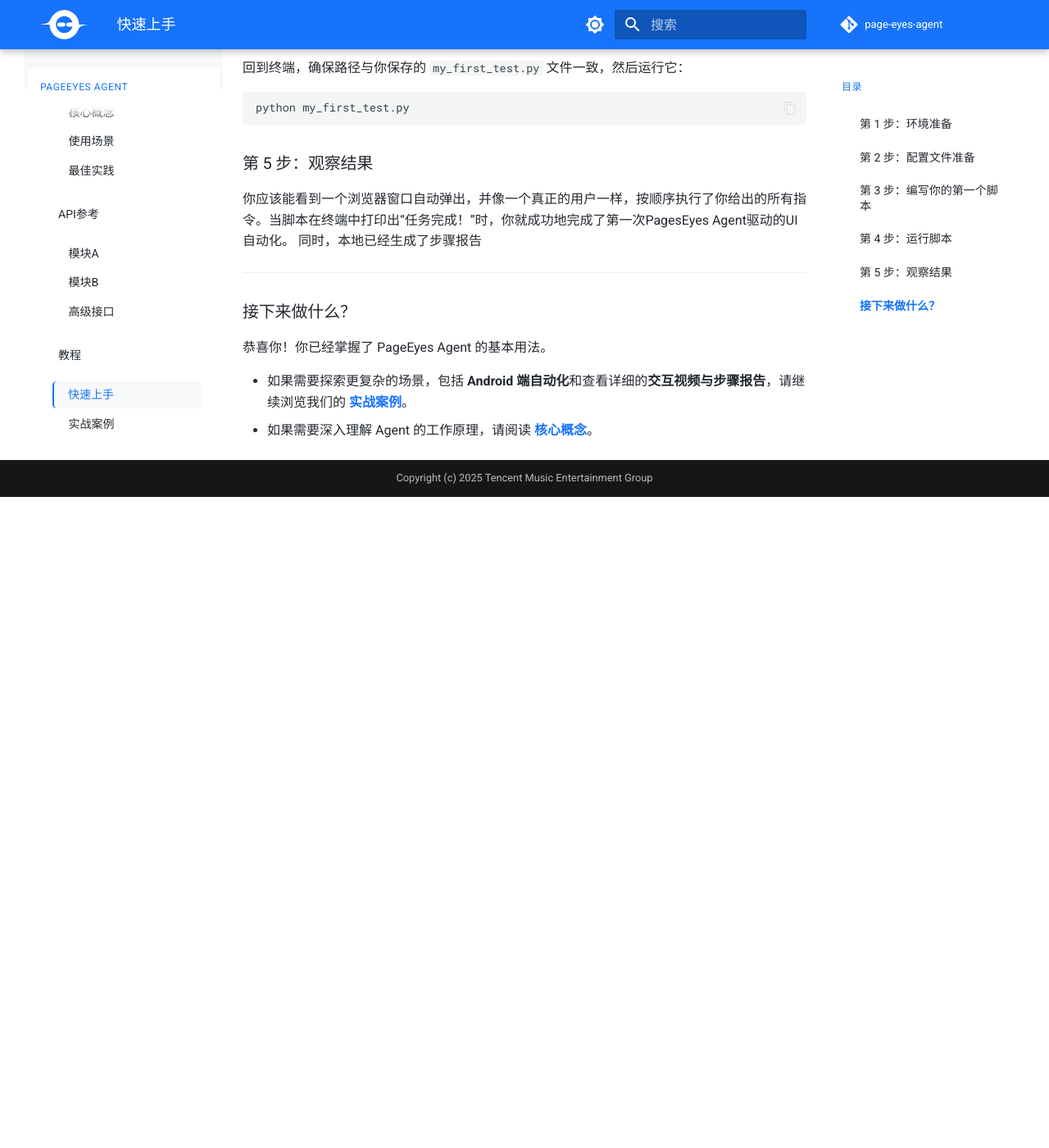
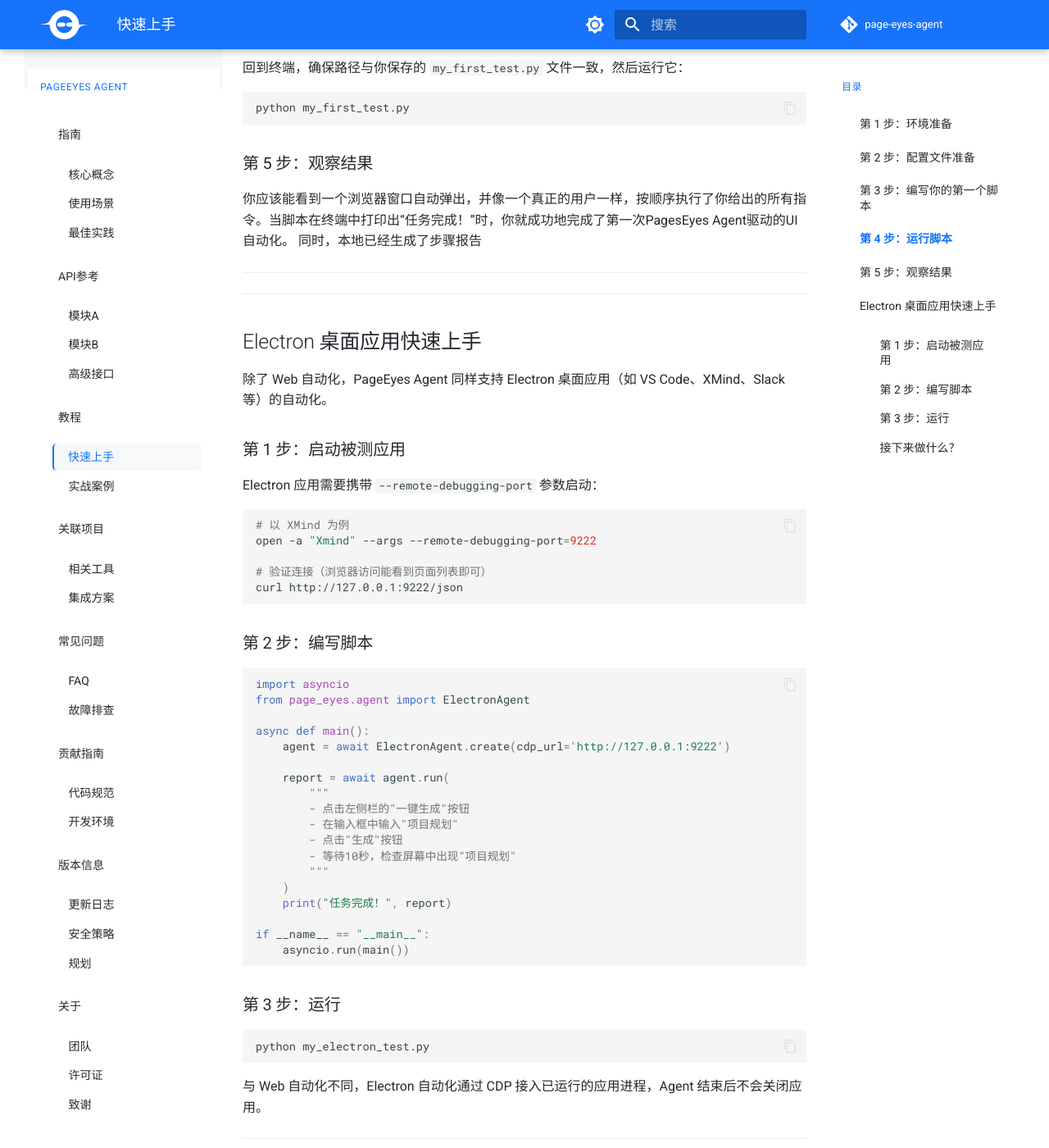
Before and after one commit to tencentmusic/page-eyes-agent, an MkDocs documentation site: the page built from docs/tutorials/quickstart.md, in a window 1280 px wide and 1400 px high, scrolled down 1934 px. Shown: the whole window at 82% size. Built offline with MkDocs 1.6.1 and Material for MkDocs 9.7.7, drawn with Linux system fonts in a browser that asks for light colours; comment, search, counter and statistics services are not loaded; before the commit the page ends 2540 px from its top, so only the background shows below that.

Commit message:
feat：补充eletron功能相关文档

````diff
--- a/docs/changelog.md
+++ b/docs/changelog.md
@@ -1,6 +1,18 @@
 # 更新日志
 
 本文档记录 PageEyes Agent 项目的所有重要变更。格式基于 [Keep a Changelog](https://keepachangelog.com/zh-CN/1.0.0/)，并且本项目遵循 [语义化版本](https://semver.org/lang/zh-CN/)。
+
+## 2026-03-22
+### 新增
+  - 支持 Electron 桌面应用自动化（VS Code、XMind、Slack 等）
+  - 新增 ElectronDevice：通过 CDP 接入已运行的 Electron 进程，支持多窗口切换和页面栈管理
+  - 新增 ElectronAgentTool：继承 WebAgentTool，覆写 screenshot（scale='css' 修复 Retina 坐标偏移）、click、close_window、tear_down
+  - 新增 ElectronAgent：异步工厂方法创建实例
+  - 新增 electron_agent 测试 fixture 及测试用例
+
+### 优化
+  - 全局 Black/isort 代码格式化
+  - flake8 修复：移除未使用导入、修复空 f-string、修复超长行
 
 ## 2026-02-13
 ### 新增
--- a/docs/getting-started/demo.md
+++ b/docs/getting-started/demo.md
@@ -82,6 +82,35 @@
 ```
 
 
+## Electron 桌面应用
+
+```Python
+import asyncio
+
+from page_eyes.agent import ElectronAgent
+
+
+async def main():
+    # 被测应用需先以 --remote-debugging-port=9222 启动
+    # 例如: open -a "Xmind" --args --remote-debugging-port=9222
+    electron_agent = await ElectronAgent.create(cdp_url='http://127.0.0.1:9222')
+
+    await electron_agent.run(
+        """
+        - 点击左侧栏的"一键生成"按钮
+        - 在一键生成面板中输入"AI agent 技术架构"
+        - 点击"生成"按钮
+        - 等待10秒，直到页面中出现新生成的思维导图
+        - 检查屏幕中出现"AI agent 技术架构"
+        """
+    )
+
+
+if __name__ == "__main__":
+    asyncio.run(main())
+```
+
+
 ## PC Web端
 
 ```Python
--- a/docs/getting-started/installation.md
+++ b/docs/getting-started/installation.md
@@ -215,7 +215,44 @@
 export IOS_WDA_URL="http://YOUR_DEVICE_IP:8100"
 ```
 
-### 5. MinIO（可选，用于报告存储）
+### 5. Electron 桌面应用（仅 Electron 自动化需要）
+
+如果计划对 Electron 桌面应用（如 VS Code、XMind、Slack、Notion 等）进行自动化，需要以携带远程调试端口的方式启动被测应用。
+
+#### 步骤 1：启动 Electron 应用
+
+```bash
+# macOS 通用方式（大多数 Electron 应用支持）
+open -a "应用名称" --args --remote-debugging-port=9222
+
+# 以 XMind 为例
+open -a "Xmind" --args --remote-debugging-port=9222
+```
+
+#### 步骤 2：验证 CDP 连接
+
+在浏览器中访问以下地址，能看到页面列表即表示连接成功：
+
+```
+http://127.0.0.1:9222/json
+```
+
+或使用命令行验证：
+
+```bash
+curl http://127.0.0.1:9222/json
+```
+
+!!! tip
+    如果应用不支持 `--remote-debugging-port` 参数，可能需要通过修改应用的启动脚本或快捷方式来添加该参数。
+
+#### 注意事项
+
+- Electron 自动化复用 Playwright 浏览器驱动，无需额外安装依赖
+- Agent 通过 CDP 接入已运行的进程，不会启动或关闭 Electron 应用
+- macOS Retina 屏幕下已自动处理 DPR 坐标缩放（`scale='css'`）
+
+### 6. MinIO（可选，用于报告存储）
 
 如果您需要存储和共享测试报告，可以配置 MinIO：
 
@@ -423,13 +460,25 @@
    # 如果服务未运行，在 Xcode 中重新运行 Test
    ```
 
-5. **iOS 设备信任问题**
+5. **Electron CDP 连接失败**
+   ```bash
+   # 确认应用已带调试端口启动
+   curl http://127.0.0.1:9222/json
+
+   # 如果无响应，重新启动应用
+   open -a "AppName" --args --remote-debugging-port=9222
+
+   # 确认端口未被占用
+   lsof -i :9222
+   ```
+
+7. **iOS 设备信任问题**
     - 在设备上打开 **设置 > 通用 > VPN与设备管理**
     - 信任开发者证书
     - 在 **设置 > 隐私与安全性 > 开发者模式** 中启用开发者模式
     - 重启设备
 
-6. **Xcode 签名错误**
+8. **Xcode 签名错误**
     - 确保已登录 Apple ID（Xcode > Preferences > Accounts）
     - 选择正确的开发团队
     - 修改 Bundle Identifier 确保唯一性
--- a/docs/tutorials/quickstart.md
+++ b/docs/tutorials/quickstart.md
@@ -107,6 +107,57 @@
 
 ---
 
+---
+
+## Electron 桌面应用快速上手
+
+除了 Web 自动化，PageEyes Agent 同样支持 Electron 桌面应用（如 VS Code、XMind、Slack 等）的自动化。
+
+### 第 1 步：启动被测应用
+
+Electron 应用需要携带 `--remote-debugging-port` 参数启动：
+
+```bash
+# 以 XMind 为例
+open -a "Xmind" --args --remote-debugging-port=9222
+
+# 验证连接（浏览器访问能看到页面列表即可）
+curl http://127.0.0.1:9222/json
+```
+
+### 第 2 步：编写脚本
+
+```python
+import asyncio
+from page_eyes.agent import ElectronAgent
+
+async def main():
+    agent = await ElectronAgent.create(cdp_url='http://127.0.0.1:9222')
+
+    report = await agent.run(
+        """
+        - 点击左侧栏的"一键生成"按钮
+        - 在输入框中输入"项目规划"
+        - 点击"生成"按钮
+        - 等待10秒，检查屏幕中出现"项目规划"
+        """
+    )
+    print("任务完成！", report)
+
+if __name__ == "__main__":
+    asyncio.run(main())
+```
+
+### 第 3 步：运行
+
+```bash
+python my_electron_test.py
+```
+
+与 Web 自动化不同，Electron 自动化通过 CDP 接入已运行的应用进程，Agent 结束后不会关闭应用。
+
+---
+
 ### 接下来做什么？
 
 恭喜你！你已经掌握了 PageEyes Agent 的基本用法。
````
Also changed, not shown: docs/index.md (+4 -3 lines), docs/tutorials/examples.md (+53 -0 lines).
